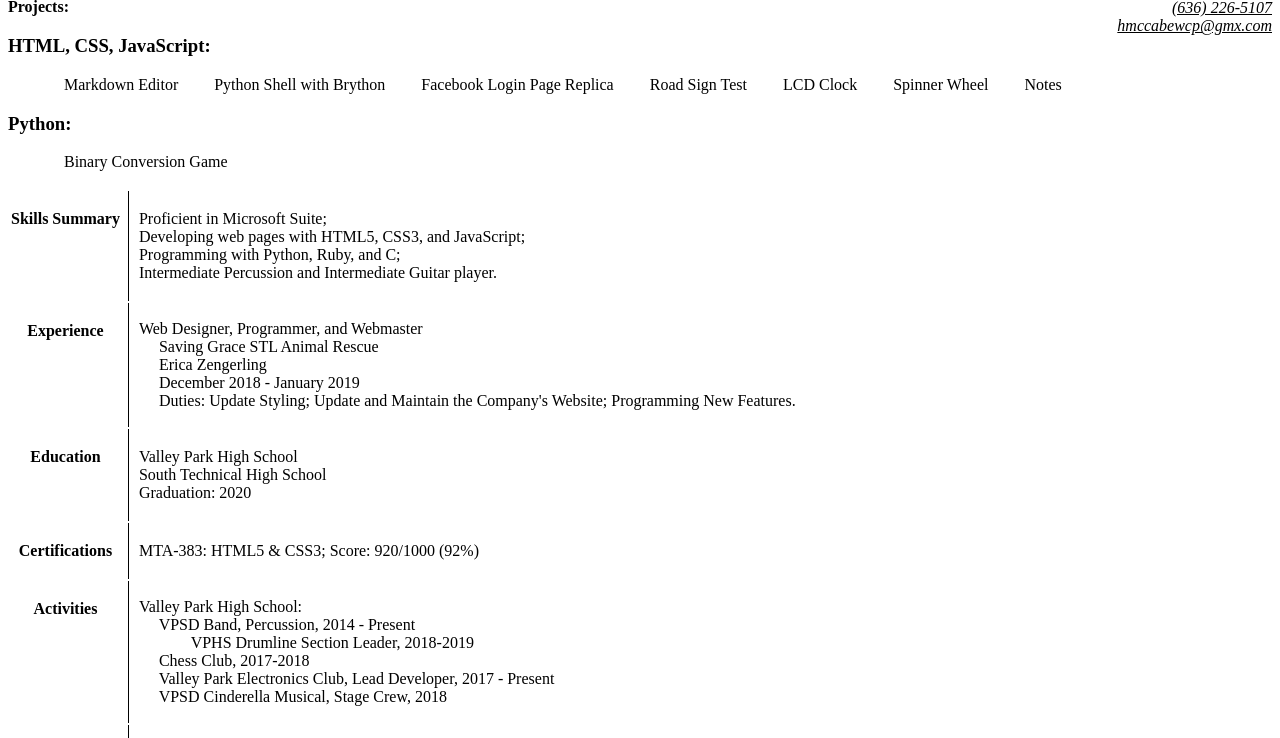
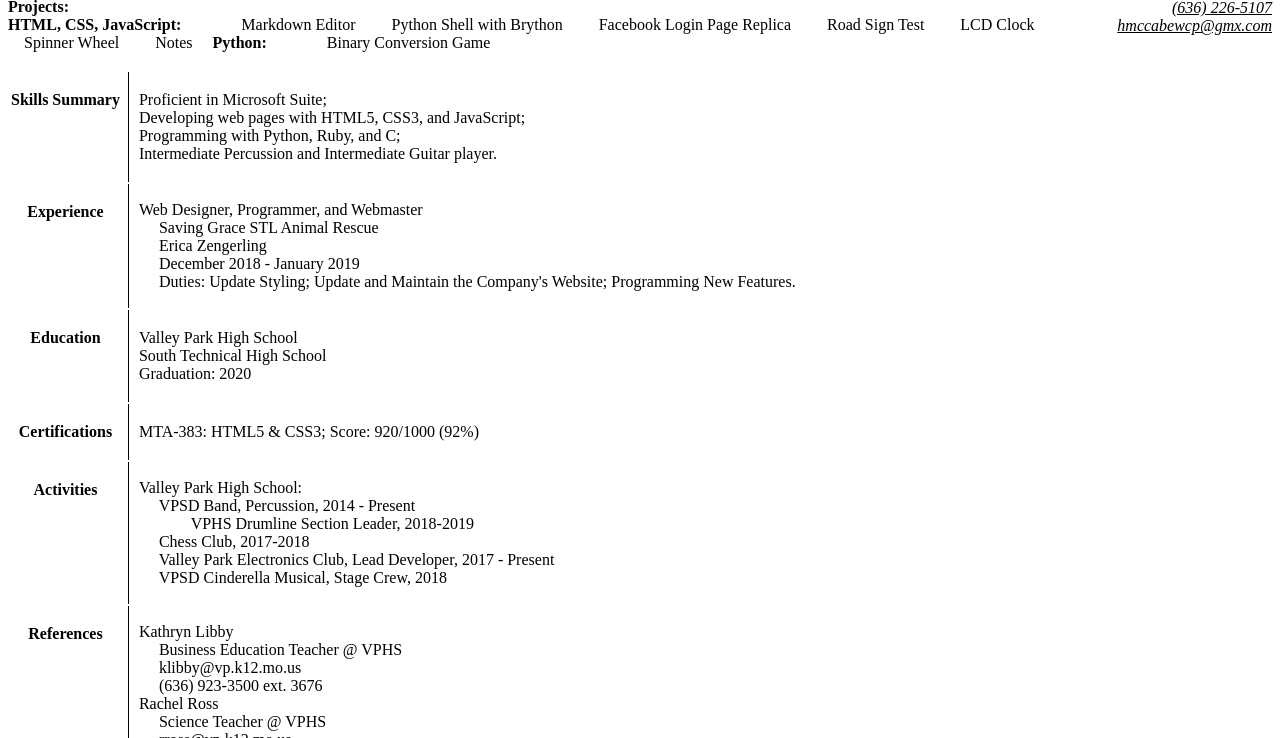
Before and after one commit to hmccabe2002/Signal-Rock-Radio-Website, a plain HTML site: page index.html in a window 1280 px wide. Shown: the part 62-800 px from the top of the page. Drawn offline with Linux system fonts and the light colour scheme.

Commit message:
Update index.html

```diff
--- a/index.html
+++ b/index.html
@@ -71,8 +71,8 @@
         <address><a href="tel:6362265107">(636) 226-5107</a><br><a href="mailto:hmccabewcp@gmx.com">hmccabewcp@gmx.com</a></address>
     </header>
     <aside>
-        <h4>Projects:</h4>
-        <h3>HTML, CSS, JavaScript:</h3>
+        <h4>Projects:</h4><br>
+        <h4>HTML, CSS, JavaScript:</h4>
         <ul>
             <li><a target="_blank" href="https://hmccabe2002.github.io/mdeditor">Markdown Editor</a></li>
             <li><a target="_blank" href="https://hmccabe2002.github.io/PythonShell">Python Shell with Brython</a></li>
@@ -82,7 +82,7 @@
             <li><a target="_blank" href="https://hmccabe2002.github.io/wheelspinner">Spinner Wheel</a></li>
             <li><a target="_blank" href="https://hmccabe2002.github.io/notes">Notes</a></li>
         </ul>
-        <h3>Python:</h3>
+        <h4>Python:</h4>
         <ul>
             <li><a target="_blank" href="https://Binary-Game-Python-Version.hmccabe2002.repl.run">Binary Conversion Game</a></li>
         </ul>
```
